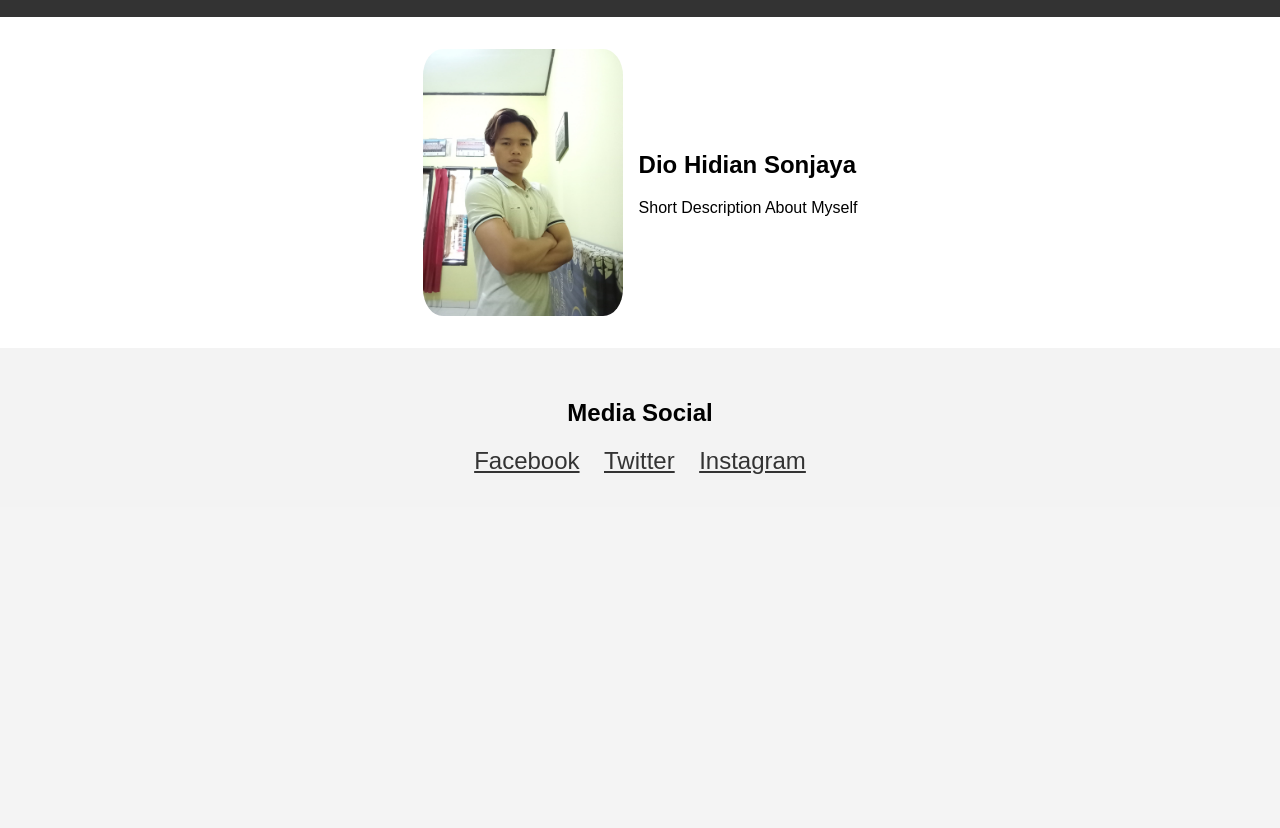
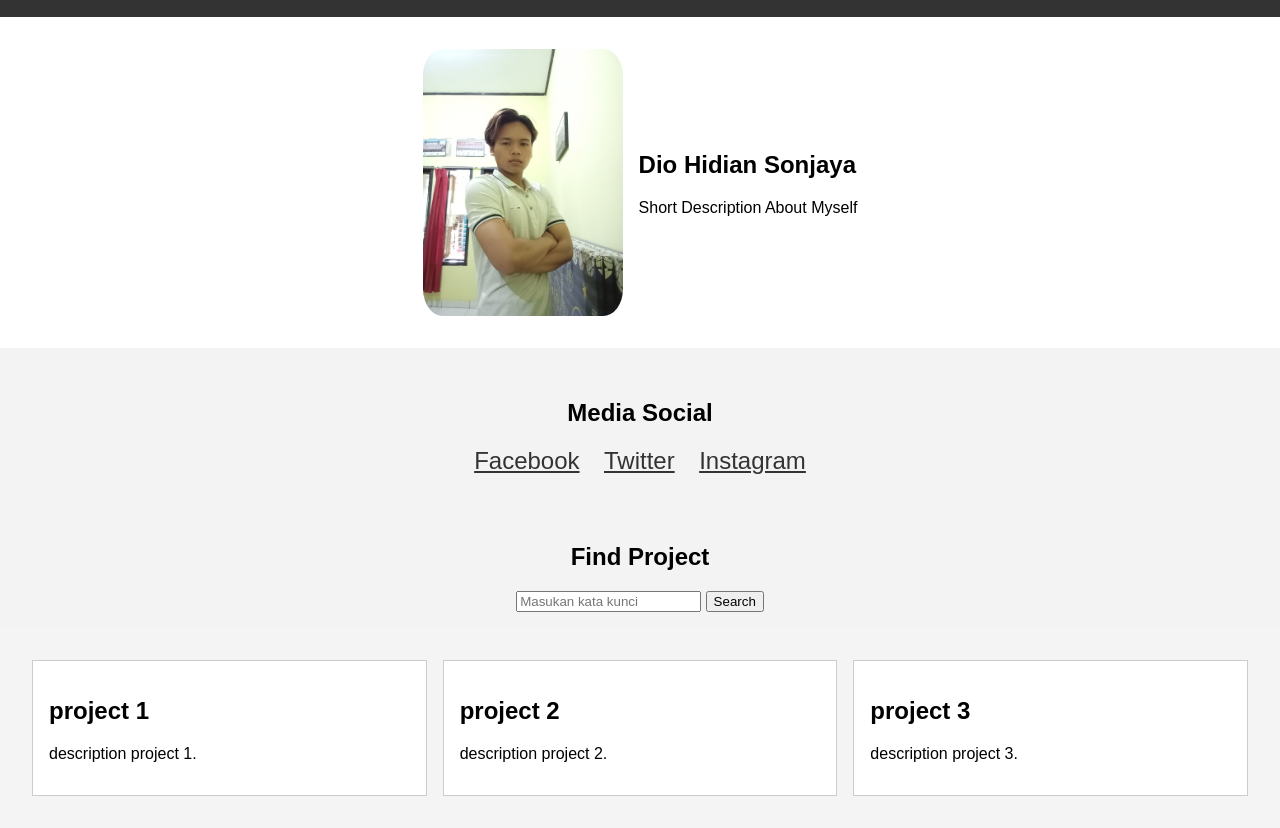
Before and after one commit to diohidian/Example-Portofolio, a plain HTML site: page index.html in a window 1280 px wide. Shown: the part 95-923 px from the top of the page. Before the commit the page ends 800 px from the top, so only its background shows below. Drawn offline with Linux system fonts and the light colour scheme.

Commit message:
#3 feature portofolio was done

```diff
--- a/assets/css/style.css
+++ b/assets/css/style.css
@@ -55,3 +55,9 @@ header {
     color: #333;
     font-size: 1.5em;
 }
+
+.search-form {
+    text-align: center;
+    padding: 1em;
+    background-color: #f4f4f4f4;
+}
--- /dev/null
+++ b/assets/js/index.js
@@ -0,0 +1,39 @@
+const portofolioData = [
+    { title: "project 1", description: "description project 1."},
+    { title: "project 2", description: "description project 2."},
+    { title: "project 3", description: "description project 3."}
+];
+
+const portofolioContainer = document.getElementById("portofolioContainer");
+
+    portofolioData.forEach(project => {
+        const projectItem = document.createElement("div");
+        projectItem.className = "item";
+        projectItem.innerHTML = `
+        <h2>${project.title}</h2>
+        <p>${project.description}</p>
+        `;
+        portofolioContainer.appendChild(projectItem)
+    });
+
+    //section form
+    const from = document.querySelector("form");
+    const items = document.querySelectorAll(".item");
+
+    from.addEventListener("submit", function (e) {
+        e.preventDefault();
+
+        const searchTeam = from.seach.value.toLowerCase();
+
+            items.forEach(item => {
+            const projectTitle = item.querySelector("h2").textContent.toLowerCase();
+            const projectDescription = item.querySelector("p").textContent.toLocaleLowerCase();
+
+            if (projectTitle.includes(searchTeam) || projectDescription.includes(searchTeam)) {
+                item.style.display = "block";
+            } else {
+                item.style.display = "none";
+            }
+        });
+
+    });
--- a/index.html
+++ b/index.html
@@ -20,11 +20,27 @@
         </div>
     </section>
 
+    <!--NOTE: Bagian ini Untuk informasi Social Media-->
     <section class="social-media">
         <h2>Media Social</h2>
         <a href="">Facebook</a>
         <a href="">Twitter</a>
         <a href="">Instagram</a>
     </section>
+
+    <!--NOTE: Bagian ini untuk informasi portofolio-->
+    <section class="search-form">
+        <h2>Find Project</h2>
+        <form action="#">
+            <input type="text" name="search" placeholder="Masukan kata kunci">
+            <button type="submit">Search</button>
+        </form>
+    </section>
+    <div class="container" id="portofolioContainer">
+
+    </div>
+
+    <script src="assets/js/index.js"></script>
+
 </body>
 </html>
```
